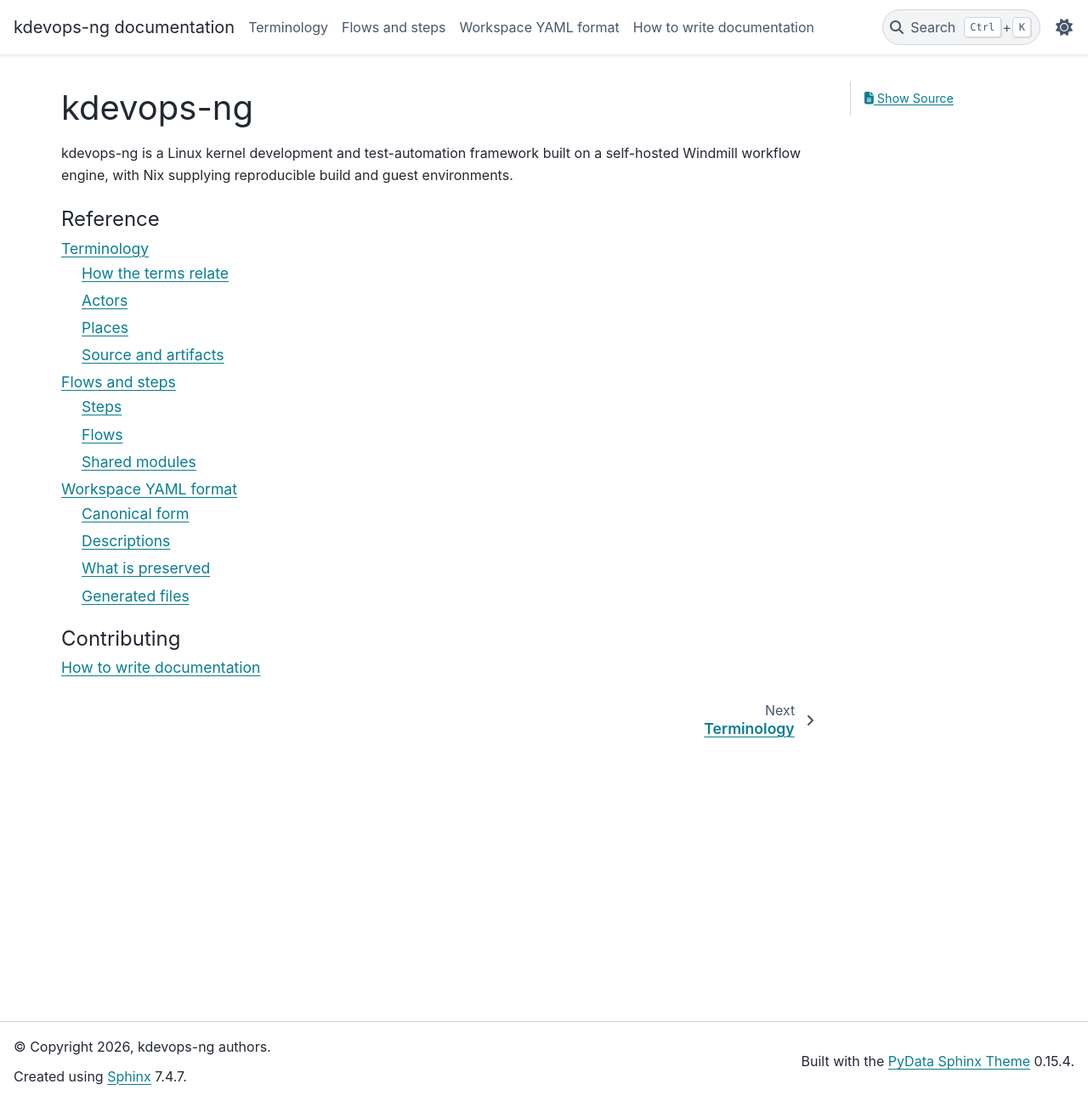
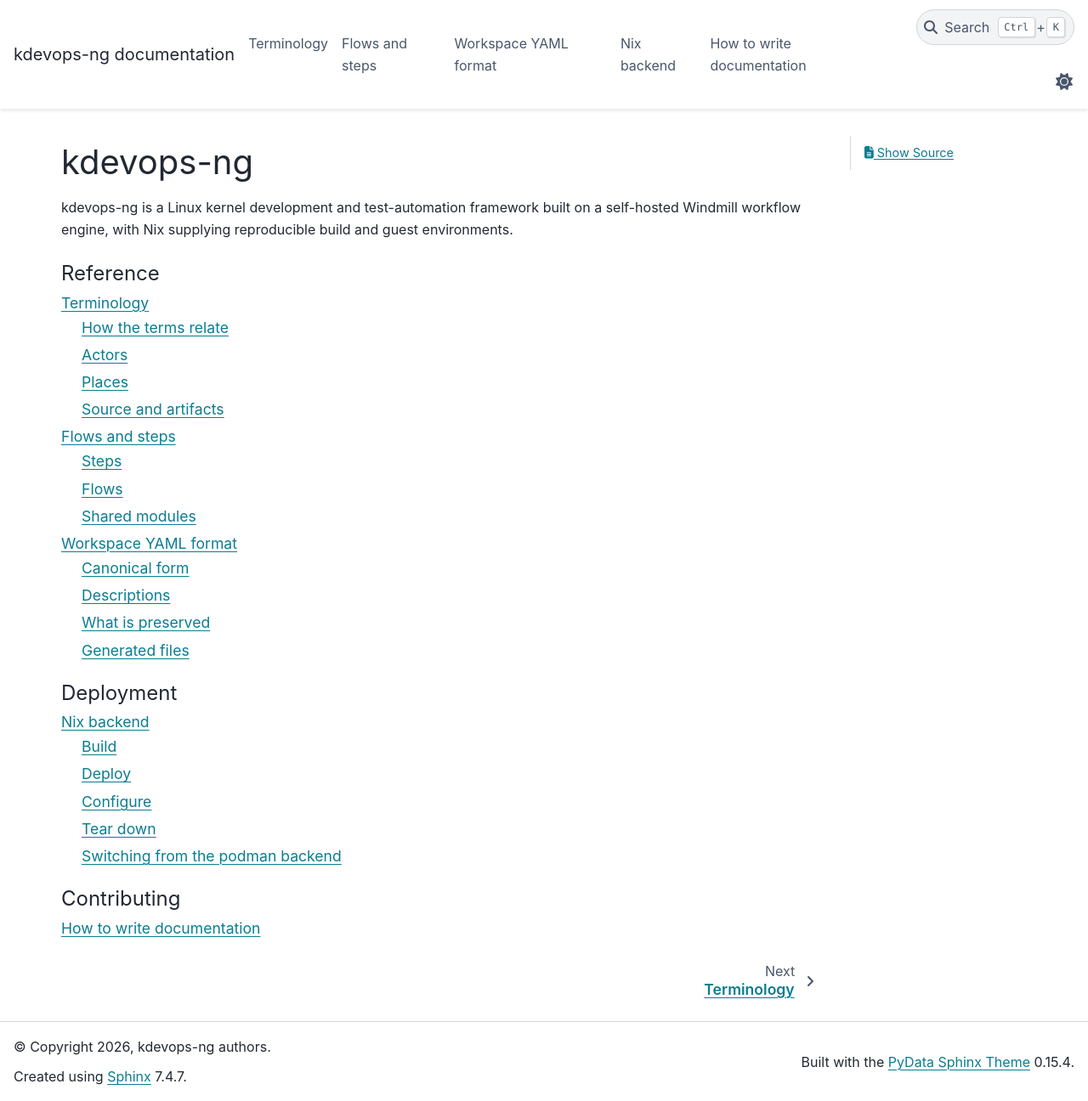
Before and after one commit to dagomez137/kdevops-ng, a Sphinx documentation site: the page built from docs/index.rst, in a window 1280 px wide and 1296 px high. Shown: the whole window at 85% size. Built offline with Sphinx 7.4.7 and the PyData theme 0.15.4, drawn with Linux system fonts in a browser that asks for light colours; part of the change alters nothing that is shown.

Commit message:
deploy: drop the install script for static systemd units
Replace deploy/nix/install.sh and teardown.sh with static systemd --user units
and a documented manual flow: build the components, drop the units in, enable
them. The binary is reached through a fixed GC-rooted out-link with the %S
(state directory) specifier, because systemd expands specifiers in the
executable path but not environment variables (man systemd.service, "Command
lines"). Configuration is sane Environment= defaults plus the ordinary override
mechanisms, an optional %E/windmill-nix/<unit>.env file and systemctl --user
edit drop-ins, the same pattern qsu uses for its qemu-system and virtiofsd
units. Ports, the base URL, the public port, and the build-area paths all have
defaults and are overridable this way; the build-pool size is the number of
windmill-worker@ instances enabled.

The Caddyfile becomes a static config (internal TLS by default, the port from
the caddy unit's WMNIX_CADDY_PORT) rather than a script-rendered template.

The manual build, deploy, configure, and teardown steps, and the TLS and
base-URL pairing rule, move to a new Sphinx page, docs/nix-backend.rst, wired into the documentation
index; the
deploy/nix README becomes a thin pointer to it.

Generated-by: Claude AI
Signed-off-by: Daniel Gomez <da.gomez@kernel.org>

```diff
--- a/docs/index.rst
+++ b/docs/index.rst
@@ -17,6 +17,12 @@ build and guest environments.
    wmill-yaml
 
 .. toctree::
+   :maxdepth: 2
+   :caption: Deployment
+
+   nix-backend
+
+.. toctree::
    :maxdepth: 1
    :caption: Contributing
 
--- /dev/null
+++ b/docs/nix-backend.rst
@@ -0,0 +1,126 @@
+.. SPDX-License-Identifier: copyleft-next-0.3.1
+
+===========
+Nix backend
+===========
+
+The Nix backend (``deploy/nix/``) builds a custom Windmill server from source
+with Nix and runs the whole stack under ``systemd --user``, with no container
+runtime. A Nix-built binary links ``/nix/store`` and runs natively on the host,
+so the thing that ruled Nix out for the container image is the natural fit here.
+
+There is no install script. Deployment is three moves: build the components,
+drop the units in, and enable them. Everything else is sane defaults plus the
+ordinary ``systemd`` override mechanisms.
+
+Build
+=====
+
+Build each component to a GC-rooted out-link under the user state directory. The
+out-link is a stable path that always points at the current build and survives
+``nix store gc``; the units reach the binary through it with the ``%S`` (state
+directory) specifier, because ``systemd`` expands specifiers in the executable
+path but not environment variables.
+
+.. code-block:: shell
+
+   sw=~/.local/state/windmill-nix/sw
+   nix build .#windmill       --out-link "$sw/windmill"
+   nix build .#postgresql     --out-link "$sw/postgresql"
+   nix build .#db-setup       --out-link "$sw/db-setup"
+   nix build .#caddy          --out-link "$sw/caddy"
+   nix build .#windmill-extra --out-link "$sw/windmill-extra"
+
+The server build is heavy (around 10 GB and a clean compile of about 18
+minutes). ``.#windmill-oracle`` is the same server with the fourteenth language,
+Oracle, which pulls the unfree Oracle Instant Client.
+
+Deploy
+======
+
+Copy the units into the user unit directory and the Caddyfile to where the proxy
+reads it, then enable the services. ``enable-linger`` lets them run without an
+active login session.
+
+.. code-block:: shell
+
+   cp deploy/nix/systemd/*.service ~/.config/systemd/user/
+   cp deploy/nix/Caddyfile ~/.local/state/windmill-nix/Caddyfile
+   loginctl enable-linger "$USER"
+   systemctl --user daemon-reload
+   systemctl --user enable --now \
+       windmill-db windmill windmill-extra windmill-native windmill-caddy
+   systemctl --user enable --now windmill-worker@0 windmill-worker@1
+
+The database service runs ``windmill-db-setup`` on first boot: it initialises
+the cluster under the state directory, rotates the role password off the shared
+default to a generated secret, creates the ``windmill`` database, and writes the
+``DATABASE_URL`` the rest read. The server then listens on ``127.0.0.1:8002``,
+the LSP gateway on ``127.0.0.1:3001``, and caddy fronts both on
+``127.0.0.1:8000``. Reach the UI over an SSH forward:
+
+.. code-block:: shell
+
+   ssh -L 8000:localhost:8000 <user>@<host>   # then https://localhost:8000
+
+The default is HTTPS with caddy's internal CA, so the browser warns once on the
+untrusted certificate. Run ``<state>/sw/caddy/bin/caddy trust`` to install the
+root and remove the warning.
+
+Configure
+=========
+
+Each unit ships sane defaults as ``Environment=`` lines and reads an optional
+``%E/windmill-nix/<unit>.env`` override file (``%E`` is ``$XDG_CONFIG_HOME``).
+Override either by editing that file or with a drop-in:
+
+.. code-block:: shell
+
+   systemctl --user edit windmill.service      # writes a drop-in override.conf
+
+The knobs:
+
+* The server port (``PORT``, default ``8002``) and base URL (``BASE_URL``,
+  default ``https://localhost:8000``) live on ``windmill.service``.
+* The public port (``WMNIX_CADDY_PORT``, default ``8000``) lives on
+  ``windmill-caddy.service``; the Caddyfile reads it.
+* The build-pool size is the number of ``windmill-worker@`` instances you
+  enable. The ``vm`` and ``vm-run`` pools
+  (``windmill-worker-vm@``, ``windmill-worker-vmrun@``) are templates you enable
+  once the workbench is provisioned.
+* The build-area paths (``WORKBENCH_DIR`` and friends) default under the state
+  directory on the worker units; point them at a real workbench to run builds.
+
+TLS and the base URL
+--------------------
+
+The ``Secure`` flag on Windmill's session cookie follows the server
+``BASE_URL``: the server sets it from a base URL that starts with ``https://``,
+not from a forwarded-proto header. So ``BASE_URL`` and the scheme caddy serves
+must agree. Serving HTTPS with an ``http://`` base URL leaves the cookie
+non-Secure; the reverse drops the cookie and breaks login. The defaults pair
+(HTTPS plus ``https://localhost:8000``); change both together. To serve plain
+HTTP, or an operator certificate instead of the internal CA, edit the Caddyfile
+as its header comment describes and set ``BASE_URL`` to match.
+
+Tear down
+=========
+
+.. code-block:: shell
+
+   systemctl --user disable --now 'windmill*'
+   rm ~/.config/systemd/user/windmill*.service
+   systemctl --user daemon-reload
+
+The state under ``~/.local/state/windmill-nix`` (the cluster, the secret, the
+out-links) is left in place; remove it to wipe the database.
+
+Switching from the podman backend
+==================================
+
+The units reuse the same names as the podman backend, and static user units
+shadow podman's quadlet-generated ones, so the two cannot run at once. Retire
+podman first by moving its quadlets aside
+(``~/.config/containers/systemd/windmill*``) and reloading, then deploy this
+backend. The workspace itself lives in git, so push it to the fresh instance
+with ``wmill sync push`` once the stack is up.
```
Also changed, not shown: deploy/nix/README.md, 11 other files.
